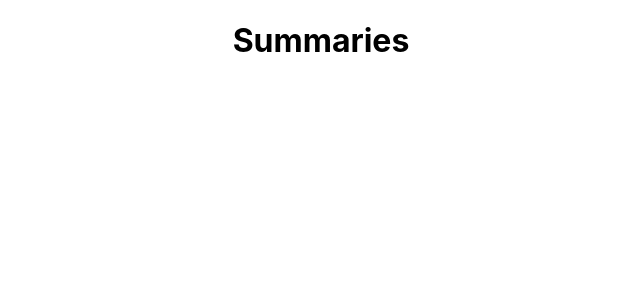
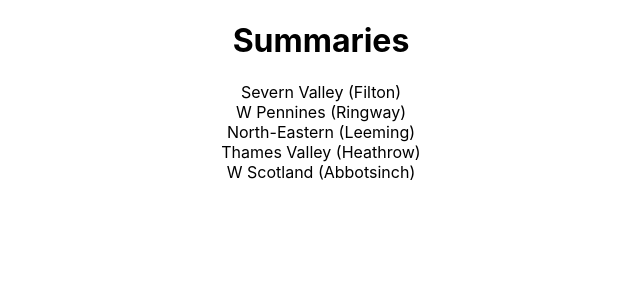
Before and after one commit to chima2g/quote_summary, a React (Create React App) app: page / in a window 1280 px wide. Shown: the top 300 px of the page, without its empty margins (319-959 px from the left). Built offline with nearby package versions, Linux system fonts and the light colour scheme.

Commit message:
output basic house details

```diff
--- a/src/App.js
+++ b/src/App.js
@@ -1,9 +1,11 @@
 import "./App.css";
+import HouseList from "./HouseList";
 
 function App() {
   return (
     <div className="App">
       <h1>Summaries</h1>
+      <HouseList />
     </div>
   );
 }
--- /dev/null
+++ b/src/HouseList.js
@@ -0,0 +1,18 @@
+import houses from "./houses";
+import HouseSummary from "./HouseSummary";
+import heatPumps from "./heatPumps";
+import { v4 as uuidv4 } from "uuid";
+
+const HouseList = () => {
+  return (
+    <div>
+      {houses.map((house) => (
+        <div key={uuidv4()}>
+          {<HouseSummary house={house} heatPumps={heatPumps} />}
+        </div>
+      ))}
+    </div>
+  );
+};
+
+export default HouseList;
--- /dev/null
+++ b/src/HouseSummary.js
@@ -0,0 +1,5 @@
+const HouseSummary = ({ house }) => {
+  return <div>{house.designRegion}</div>;
+};
+
+export default HouseSummary;
```
